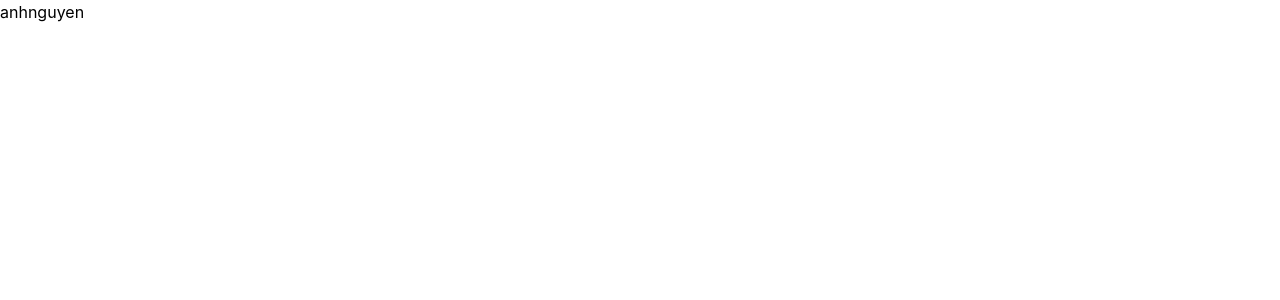
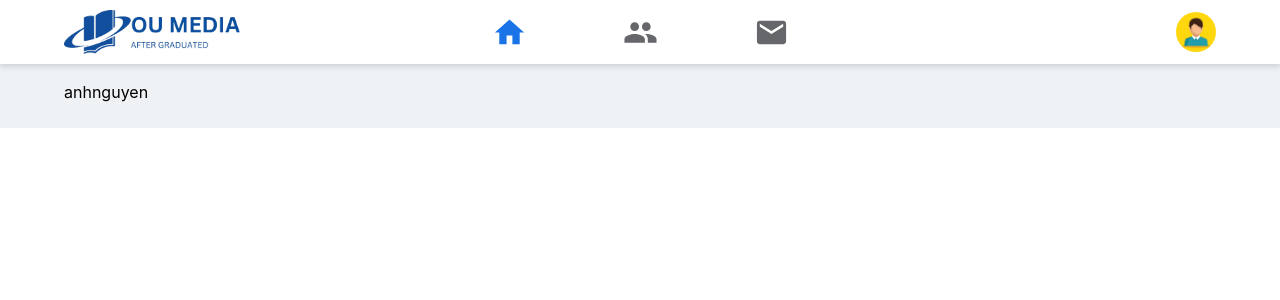
Before and after one commit to workanhnguyen/alumni_social_media, a React (Create React App) app in the folder client/: page /anhnguyen in a window 1280 px wide. Shown: the top 300 px of the page. Built offline with nearby package versions, Linux system fonts and the light colour scheme.

Commit message:
update ui

```diff
--- a/client/src/components/ImageUploader.jsx
+++ b/client/src/components/ImageUploader.jsx
@@ -18,10 +18,10 @@ const ImageUploader = () => {
         );
       };
   return (
-    <div className="w-full h-60 border mt-3 p-2 border-gray-2 rounded-md">
+    <div className="w-full min-h-fit max-h-80 border mt-3 p-2 border-gray-2 rounded-md overflow-auto">
           {images.length === 0 ? (
             <label htmlFor="fileInput" className={`relative overflow-auto`}>
-              <div className="w-full h-full flex flex-col justify-center items-center bg-gray-3 rounded-md hover:bg-gray-2 cursor-pointer">
+              <div className="w-full h-full flex flex-col justify-center items-center py-20 bg-gray-3 rounded-md hover:bg-gray-2 cursor-pointer">
                 <AddPhotoAlternateIcon fontSize="large" />
                 <span className="font-semibold">Thêm ảnh/video</span>
                 <span className="text-xs text-dark-gray">hoặc kéo và thả</span>
--- a/client/src/components/PostPanel.jsx
+++ b/client/src/components/PostPanel.jsx
@@ -12,7 +12,7 @@ const PostPanel = ({ className }) => {
         setShowPostForm(true);
     }
   return (
-    <div className="relative">
+    <>
       <div className="w-full flex justify-center">
         <div
           className={`${className} max-sm:w-full sm:w-128 p-4 bg-white rounded-md drop-shadow-sm shadow-sm`}
@@ -32,7 +32,7 @@ const PostPanel = ({ className }) => {
 
       {/* Post form popup */}
       <PostForm show={showPostForm} setShow={setShowPostForm} />
-    </div>
+    </>
   );
 };
 
--- a/client/src/pages/DashBoard.jsx
+++ b/client/src/pages/DashBoard.jsx
@@ -10,10 +10,10 @@ const posts = postData;
 const DashBoard = () => {
   return (
     <DefaultLayout>
-      <div className="w-full h-fit bg-gray">
+      <div className="w-full h-fit flex flex-col bg-gray">
         <Container>
           <PostPanel className="my-6 mt-20" />
-          <div className="w-full flex flex-col items-center">
+          <div className="flex flex-col items-center">
             {posts.length > 0 &&
               posts.map((post, index) => <Post key={index} data={post} />)}
           </div>
--- a/client/src/pages/PersonalPage.jsx
+++ b/client/src/pages/PersonalPage.jsx
@@ -1,11 +1,19 @@
-import React from 'react'
-import { useParams } from 'react-router-dom'
+import React from "react";
+import { useParams } from "react-router-dom";
+import { DefaultLayout } from "../layouts";
+import { Container } from "@mui/material";
 
 const PersonalPage = () => {
-    const { username } = useParams();
+  const { username } = useParams();
   return (
-    <div>{username}</div>
-  )
-}
+    <DefaultLayout>
+      <div className="w-full h-full flex flex-col bg-gray">
+        <Container>
+          <div className="my-6 mt-20">{username}</div>
+        </Container>
+      </div>
+    </DefaultLayout>
+  );
+};
 
-export default PersonalPage
+export default PersonalPage;
```
